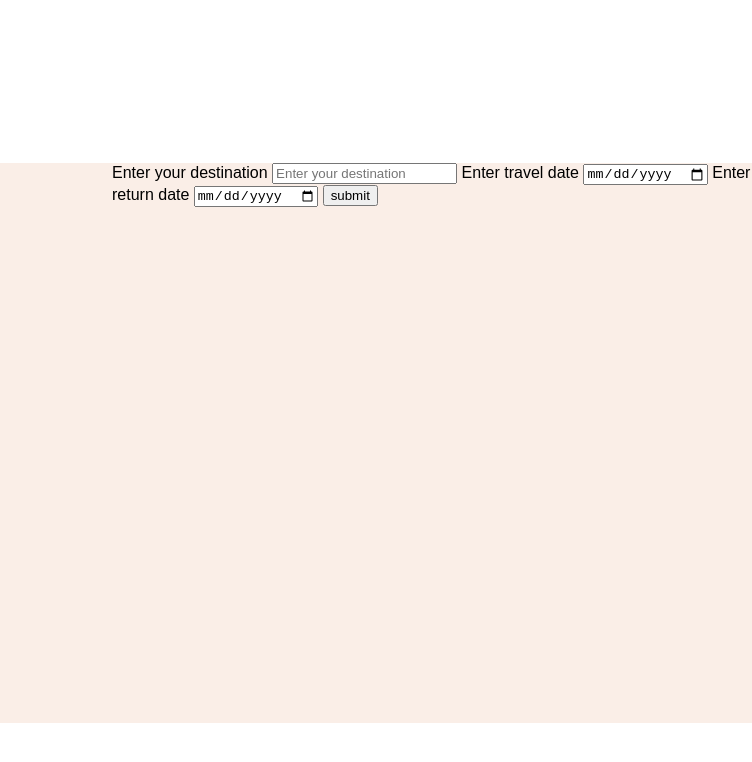
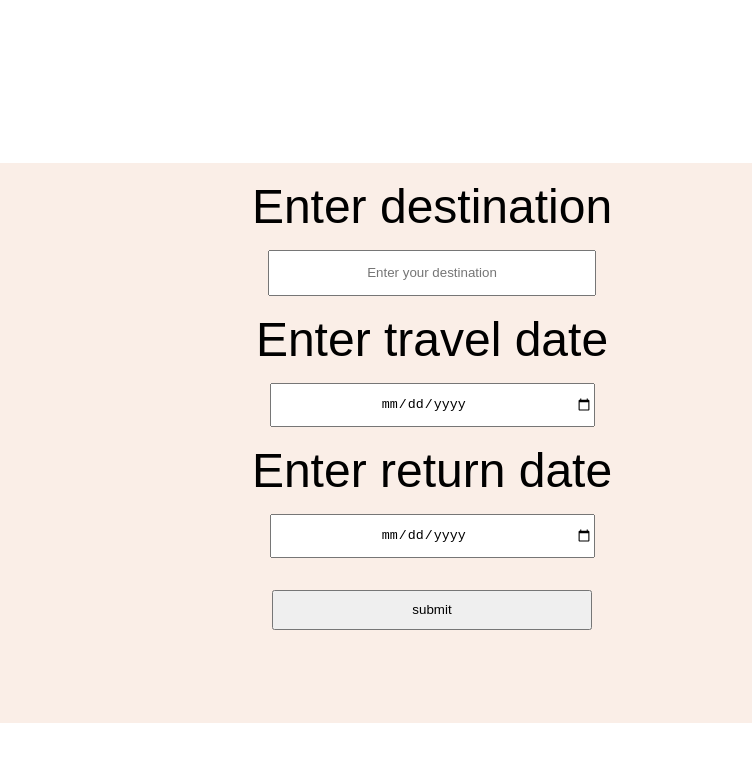
Before and after one commit to Hannah-28/travel-buddy, a website built with webpack: page src/client/views/index.html in a window 1280 px wide. Shown: the full height of the page, 528-1280 px from the left. Built offline with nearby package versions, Linux system fonts and the light colour scheme.

Commit message:
Style:Layout and styling

```diff
--- a/src/client/styles/styles.scss
+++ b/src/client/styles/styles.scss
@@ -41,6 +41,20 @@ header {
     }
     #form {
         // visibility: hidden;
+        form {
+            text-align: end;
+            display: flex;
+            align-items: center;
+            margin-top: 2vh;
+            flex-direction: column;
+            font-size: 3rem;
+            input {
+                text-align: center;
+                width: 50%;
+                margin: 1rem;
+                height: 5vh;
+            }
+        }
     }
 }
 
--- a/src/client/views/index.html
+++ b/src/client/views/index.html
@@ -29,7 +29,7 @@
             </div>
             <div id=form>
                 <form>
-                    <label for="location">Enter your destination</label>
+                    <label for="location">Enter destination</label>
                     <input type="text" id="location" name="destination" value="" placeholder="Enter your destination">
                     <label for="location">Enter travel date</label>
                     <input type="date" id="tripdate" name="traveldate" value="">
```
